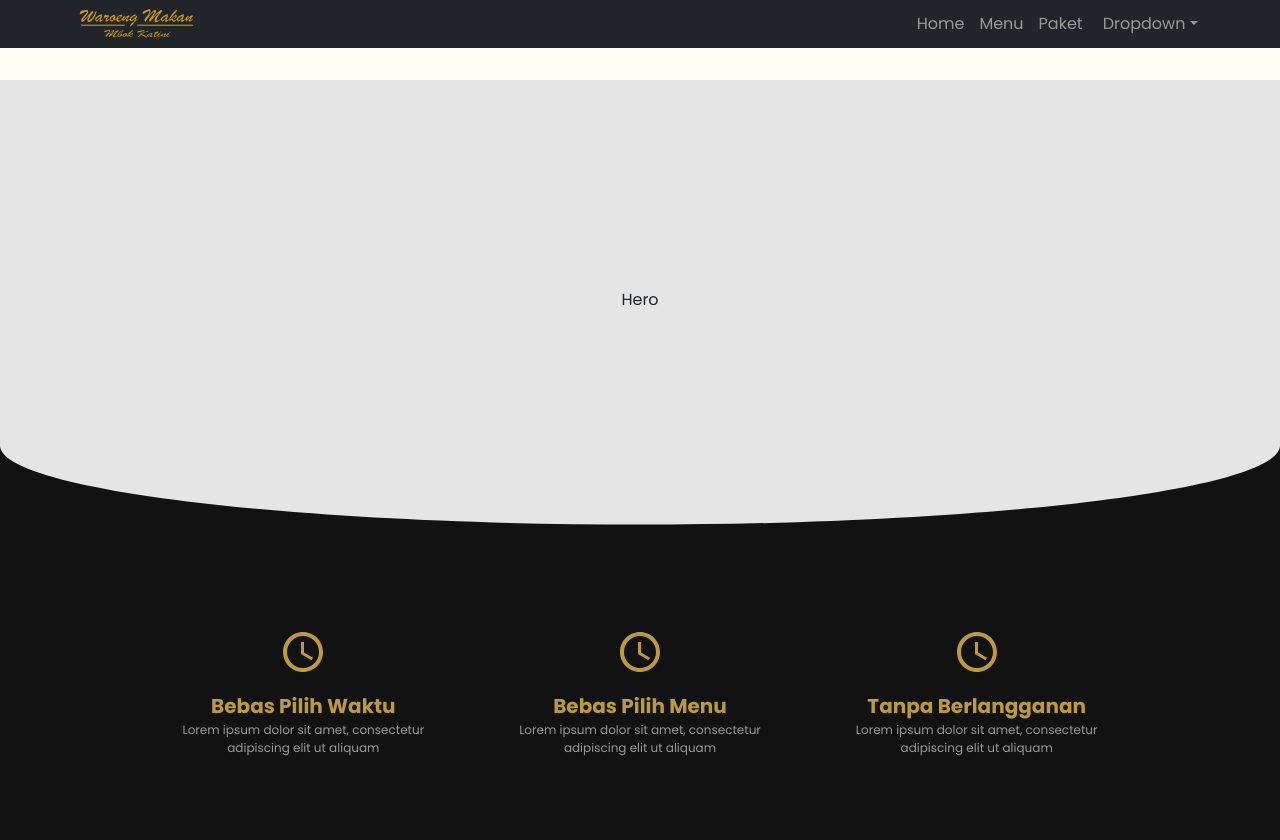
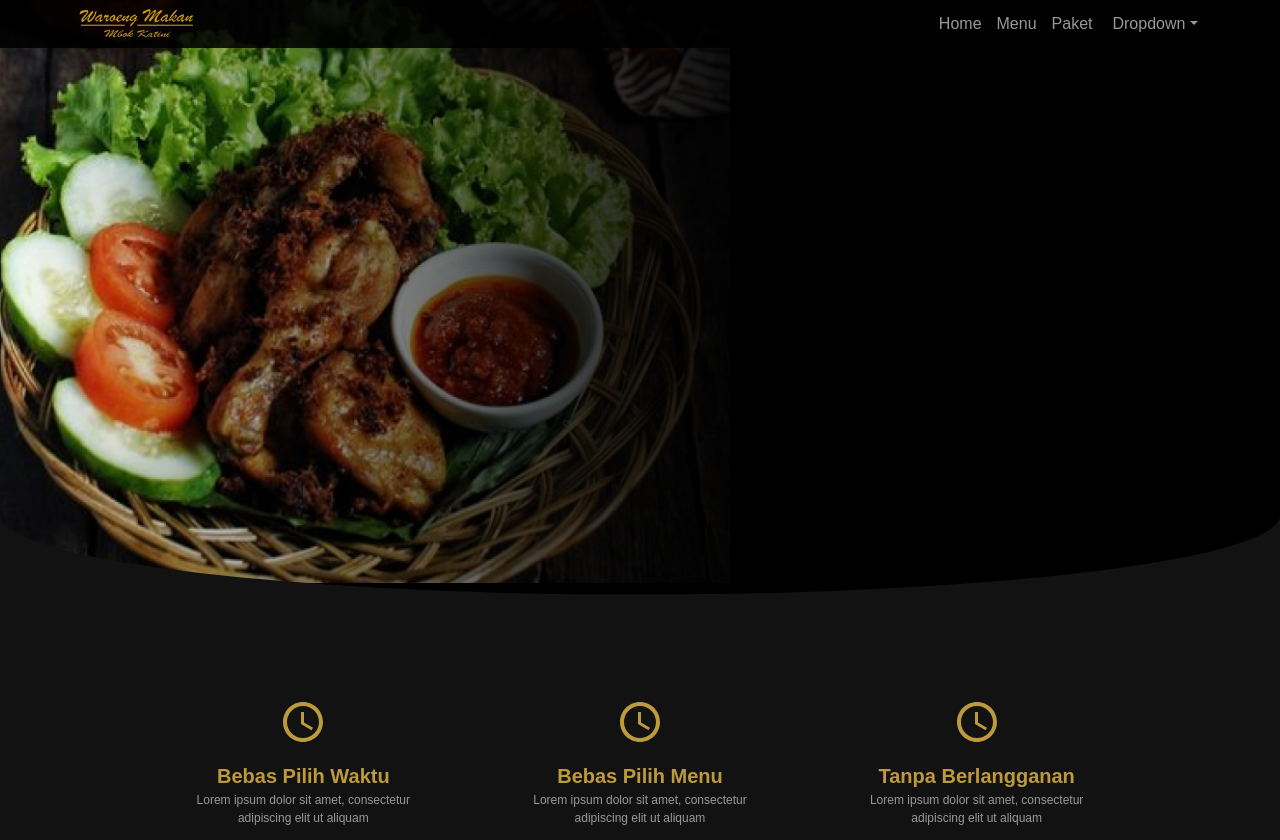
Before and after one commit to idpan/mbok-katini-project, a Gatsby site: page / in a window 1280 px wide. Shown: the top 840 px of the page. Built offline with nearby package versions, Linux system fonts and the light colour scheme; Gatsby itself is replaced by a stand-in of ours.

Commit message:
delete font googe

```diff
--- a/src/layout/Hero.js
+++ b/src/layout/Hero.js
@@ -1,22 +1,44 @@
 import React from "react";
 import styled from "styled-components";
 import ShapeHeroBottom from "../component/ShapeHeroBottom";
+import imageHero from "../assets/images/hero_image.png";
+const Wrapper = styled.div`
 
-const Wrapper = styled.div`
-margin-top:80px;
 position: relative;
-background: #e5e5e5;
-height:450px;
+background: #000;
+
+height:500px;
 display: flex;
 justify-content: center;
 align-items: center;
+.mask{
+  position:absolute;
+  top: 0;
+  left: 0;
+  right:500px;
+  bottom: 0;
+  background-image:linear-gradient(to bottom, black ,transparent  ,transparent );
+
+}
 @media screen and (min-width:768px){
-    .hero{height: 600px }
-`;
+  background-size:contain;
+  background-position-x:right ;
+  height: 600px;
+  img{
+    margin-left:-50px;
+  }
+  .mask{
+    -webkit-mask-image: linear-gradient(to right,white, transparent);
+    mask-image: linear-gradient(to right,white, transparent);
+  }
+   background-position:left;
+  `;
 export default function Hero() {
   return (
     <Wrapper className="hero">
-      <p>Hero</p>
+      <div className="mask">
+        <img src={imageHero} alt="imagehero" />
+      </div>
       <ShapeHeroBottom />
     </Wrapper>
   );
--- a/src/layout/NavbarMain.js
+++ b/src/layout/NavbarMain.js
@@ -14,7 +14,7 @@ import NavDropdown from "react-bootstrap/NavDropdown";
 }
 export default function NavbarMain() {
   return (
-    <Navbar fixed="top" bg="dark" expand="lg">
+    <Navbar className={style.navbar} fixed="top" expand="lg">
       <Container>
         <Link className="navbar-brand" to="/">
           <img height="32" src={logotype} alt="logotype" />
--- a/src/pages/menu.js
+++ b/src/pages/menu.js
@@ -21,9 +21,8 @@ const Wrapper = styled.div`
 export default function Menu(props) {
   const [category, setCategory] = useState("minum");
   const menu = dataMenu;
-  console.log(menu);
+
   const all = Object.values(menu).flat();
-  console.log(all);
 
   return (
     <PageTemplate>
--- a/src/style/base.css
+++ b/src/style/base.css
@@ -1,5 +1,5 @@
 /* base satyle */
-@import url("https://fonts.googleapis.com/css2?family=Montserrat:wght@400,800&family=Poppins:wght@400;500;700&display=swap");
+/* @import url("https://fonts.googleapis.com/css2?family=Montserrat:wght@400,800&family=Poppins:wght@400;500;700&display=swap"); */
 :root {
   --main-dark-bg: #121212;
   --main-light-bg: #fffcf2;
--- a/src/style/component/navbar.module.css
+++ b/src/style/component/navbar.module.css
@@ -1,6 +1,6 @@
 .navbar {
   background-color: rgba(0, 0, 0, 0.863);
-  height: 80px;
+  /* height: 80px; */
 }
 .nav_link {
   color: var(--text-light-color);
```
